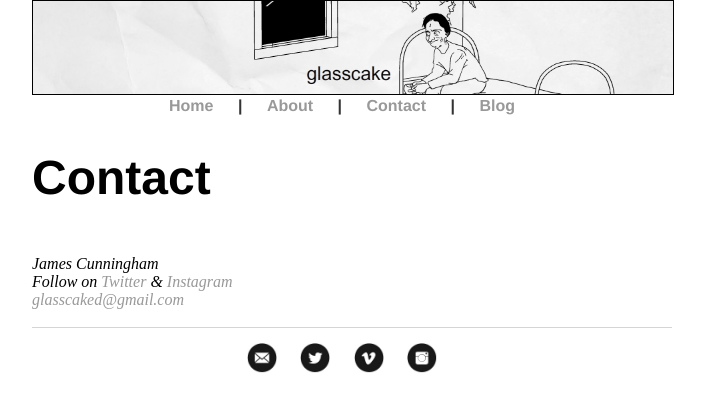
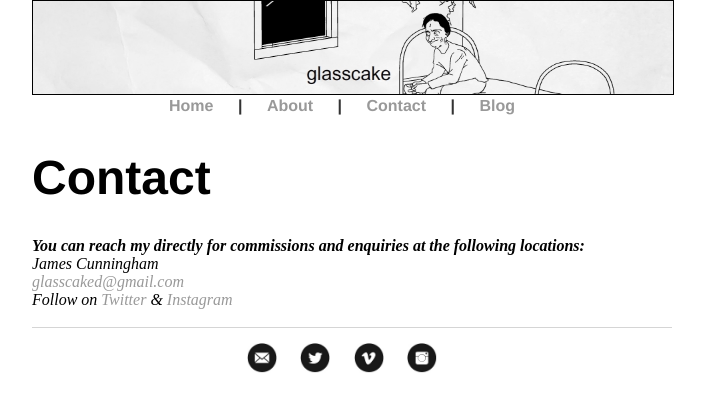
Before and after one commit to glasscaked/strip, a Jekyll site: the page built from contact/index.html, in a window 1280 px wide. Shown: the top 412 px of the page, without its empty margins (288-993 px from the left). Built offline with Jekyll 4.4.1, drawn with Linux system fonts in a browser that asks for light colours.

Commit message:
Update index.html

```diff
--- a/contact/index.html
+++ b/contact/index.html
@@ -6,10 +6,10 @@ title: Contact | James Cunningham
 	<div class="Contact">
 					<h1>Contact</h1>
 			<address>
-					<strong></strong><br>
+					<strong>You can reach my directly for commissions and enquiries at the following locations:</strong><br>
 					James Cunningham<br>
-					Follow on  <a href="http://www.twitter.com/glasscake" target="_blank">Twitter</a> & <a href="http://www.instagram.com/theglasscake" target="_blank">Instagram</a><br>
-					<a href="mailto:glasscaked@gmail.com">glasscaked@gmail.com</a>
+				        <a href="mailto:glasscaked@gmail.com">glasscaked@gmail.com</a><br>
+					Follow on  <a href="http://www.twitter.com/glasscake" target="_blank">Twitter</a> & <a href="http://www.instagram.com/theglasscake" target="_blank">Instagram</a>
 					</address><br>
 
 
```
